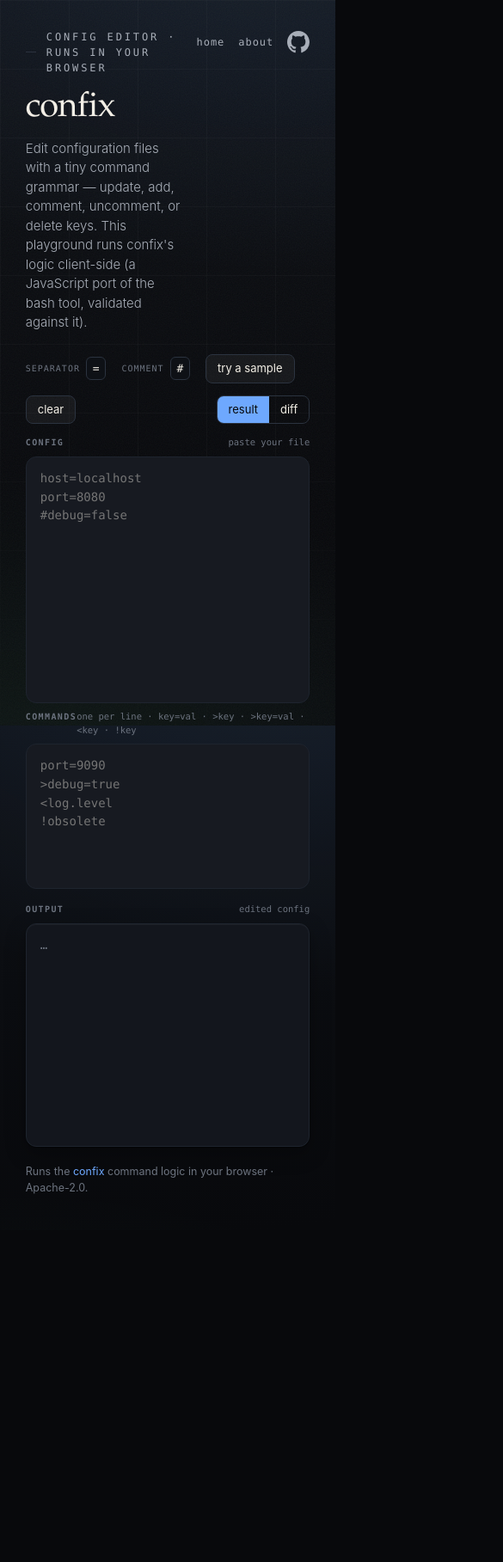
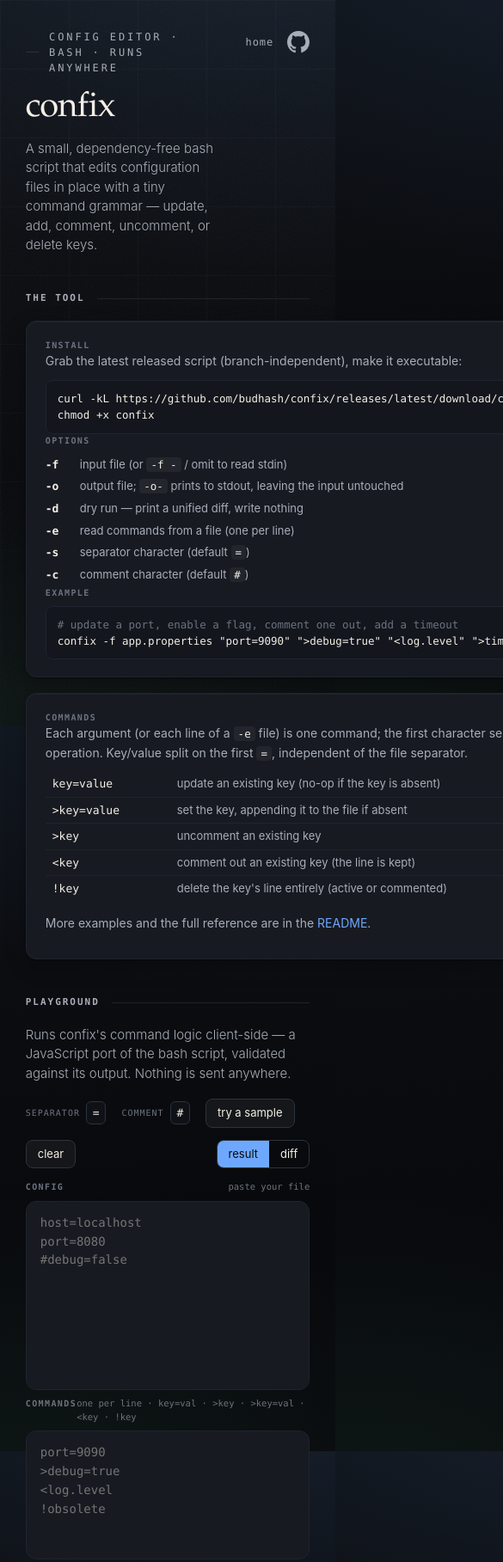
Before and after one commit to budhash/confix, a plain HTML site: page docs/index.html in a window 390 px wide. Shown: the top 1817 px of the page at 86% size, 585 px wide, since content can reach past the window. Before the commit the page ends 1431 px from the top, so only its background shows below. Drawn offline with Linux system fonts and the light colour scheme.

Commit message:
Web demo: split page into 'the tool' (docs) + 'playground' (demo)
The confix page now has two distinct sections: a details block (install,
options, command grammar, an example) and the interactive playground below it.
Drops the About dialog (its content is now on-page); header keeps home + the
GitHub source icon.

```diff
--- a/docs/index.html
+++ b/docs/index.html
@@ -4,13 +4,13 @@
 <meta charset="utf-8">
 <meta name="viewport" content="width=device-width, initial-scale=1">
 <title>confix — edit config files with a tiny command grammar</title>
-<meta name="description" content="confix edits configuration files (properties, ini, yaml-ish) with a small command grammar — update, add, comment, uncomment, delete keys. Try it in your browser.">
+<meta name="description" content="confix edits configuration files (properties, ini, yaml-ish) with a small command grammar — update, add, comment, uncomment, delete keys. Docs + a live in-browser demo.">
 <meta name="keywords" content="config editor, configuration files, properties editor, ini editor, edit config, comment out config, bash config tool, confix, devops, sed config">
 <link rel="canonical" href="https://budhash.com/confix/">
 <meta property="og:type" content="website">
 <meta property="og:url" content="https://budhash.com/confix/">
 <meta property="og:title" content="confix — edit config files with a tiny command grammar">
-<meta property="og:description" content="Update, add, comment, uncomment, or delete config keys with a one-line grammar. Try it in your browser.">
+<meta property="og:description" content="Update, add, comment, uncomment, or delete config keys with a one-line grammar. Docs + a live in-browser demo.">
 <meta name="twitter:card" content="summary">
 <meta name="twitter:title" content="confix — edit config files with a tiny command grammar">
 <meta name="twitter:description" content="Update, add, comment, uncomment, or delete config keys with a one-line grammar.">
@@ -29,18 +29,40 @@
 </script>
 <link rel="stylesheet" href="theme.css">
 <style>
-  .app { max-width: min(1500px, 95vw); margin: 0 auto; padding: clamp(24px, 4vh, 52px) clamp(20px, 3vw, 48px) 40px; min-height: 100vh; display: flex; flex-direction: column; }
+  .app { max-width: min(1500px, 95vw); margin: 0 auto; padding: clamp(24px, 4vh, 52px) clamp(20px, 3vw, 48px) 48px; }
 
-  header { position: relative; padding-right: 150px; }
+  header { position: relative; padding-right: 104px; }
   .top-links { position: absolute; top: 2px; right: 0; display: inline-flex; align-items: center; gap: 16px; }
   .navlink { font-family: var(--mono); font-size: 12px; letter-spacing: 0.08em; color: var(--paper-dim); background: none; border: 0; padding: 0; cursor: pointer; transition: color .14s; }
   .navlink:hover { color: var(--accent); }
   .gh-link { display: inline-flex; color: var(--paper-dim); transition: color .14s, transform .14s; }
   .gh-link:hover { color: var(--accent); transform: translateY(-1px); }
   .gh-link svg { display: block; }
-  h1 .dev { color: var(--accent); }
 
-  .controls { display: flex; align-items: center; gap: 14px 18px; flex-wrap: wrap; margin: clamp(20px, 3vh, 34px) 0 14px; }
+  /* section heading: mono eyebrow with a trailing hairline */
+  .section-head { display: flex; align-items: center; gap: 14px; margin: clamp(30px, 5vh, 56px) 0 18px; }
+  .section-head .label { font-family: var(--mono); font-size: 11px; font-weight: 600; letter-spacing: 0.18em; text-transform: uppercase; color: var(--paper-dim); white-space: nowrap; }
+  .section-head::after { content: ""; flex: 1 1 auto; height: 1px; background: var(--rule); }
+
+  /* ── details ─────────────────────────────────────────────────────────── */
+  .doc-grid { display: grid; grid-template-columns: 1.1fr 1fr; gap: 18px; align-items: start; }
+  .card { background: var(--surface); border: 1px solid var(--rule); border-radius: 12px; box-shadow: var(--elev); padding: 20px 22px; }
+  .card > .label { font-family: var(--mono); font-size: 10px; font-weight: 600; letter-spacing: 0.14em; text-transform: uppercase; color: var(--paper-dimmer); display: block; }
+  .card > .label + .label { margin-top: 18px; }
+  .card p { margin: 0 0 10px; color: var(--paper-dim); font-size: 14px; line-height: 1.6; }
+  .card p code, .inline-code { font-family: var(--mono); font-size: 12.5px; background: var(--chip); padding: 1px 5px; border-radius: 4px; color: var(--paper); }
+  pre.code { margin: 8px 0 0; background: var(--well); border: 1px solid var(--rule); border-radius: 8px; padding: 11px 13px; overflow-x: auto; font-family: var(--mono); font-size: 12.5px; line-height: 1.55; color: var(--paper); }
+  pre.code .c { color: var(--paper-dimmer); }
+  .grammar { width: 100%; border-collapse: collapse; margin-top: 8px; font-size: 13px; }
+  .grammar td { padding: 5px 8px; border-top: 1px solid var(--rule); vertical-align: top; color: var(--paper-dim); }
+  .grammar tr:first-child td { border-top: 0; }
+  .grammar td:first-child { font-family: var(--mono); color: var(--paper); white-space: nowrap; }
+  .opts { list-style: none; margin: 8px 0 0; padding: 0; }
+  .opts li { display: flex; gap: 10px; padding: 3px 0; color: var(--paper-dim); font-size: 13px; }
+  .opts b { font-family: var(--mono); font-weight: 600; color: var(--paper); flex: 0 0 30px; }
+
+  /* ── demo ────────────────────────────────────────────────────────────── */
+  .controls { display: flex; align-items: center; gap: 14px 18px; flex-wrap: wrap; margin-bottom: 14px; }
   .ctl { display: inline-flex; align-items: center; gap: 7px; }
   .ctl label { font-family: var(--mono); font-size: 10px; letter-spacing: 0.1em; text-transform: uppercase; color: var(--paper-dimmer); }
   .ctl input { width: 3ch; text-align: center; background: var(--ink-2); color: var(--paper); border: 1px solid var(--rule-hi); border-radius: 6px; padding: 5px 4px; font-family: var(--mono); font-size: 13px; }
@@ -52,47 +74,27 @@
   .seg button { border: 0; border-radius: 0; background: transparent; }
   .seg button.on { background: var(--accent); color: #08090c; }
 
-  .grid { flex: 1 1 auto; display: grid; grid-template-columns: 1fr 1fr; gap: 16px; min-height: 0; }
-  .col { display: flex; flex-direction: column; min-height: 0; gap: 8px; }
+  .grid { display: grid; grid-template-columns: 1fr 1fr; gap: 16px; }
+  .col { display: flex; flex-direction: column; gap: 8px; }
   .lbl { display: flex; align-items: baseline; justify-content: space-between; }
   .lbl .label { font-family: var(--mono); font-size: 10px; font-weight: 600; letter-spacing: 0.14em; text-transform: uppercase; color: var(--paper-dimmer); }
   .lbl .hint { font-family: var(--mono); font-size: 10.5px; color: var(--paper-dimmer); }
-
   .panel { background: var(--surface); border: 1px solid var(--rule); border-radius: 12px; box-shadow: var(--elev); }
-  textarea, .out {
-    width: 100%; color: var(--paper); border-radius: 12px; padding: 14px 16px;
-    font-family: var(--mono); font-size: 14px; line-height: 1.55; resize: none;
-  }
+  textarea, .out { width: 100%; color: var(--paper); border-radius: 12px; padding: 14px 16px; font-family: var(--mono); font-size: 14px; line-height: 1.55; resize: none; }
   textarea { background: var(--surface); border: 1px solid var(--rule); }
   textarea:focus { outline: none; border-color: var(--accent); box-shadow: 0 0 0 3px rgba(110,168,254,0.16); }
-  #config { flex: 1 1 auto; min-height: clamp(200px, 34vh, 420px); }
-  #commands { flex: 0 0 auto; height: clamp(120px, 20vh, 220px); }
-  .out { flex: 1 1 auto; min-height: clamp(340px, 56vh, 660px); background: var(--well); overflow: auto; white-space: pre; }
+  #config { min-height: 220px; }
+  #commands { height: 150px; }
+  .out { min-height: 404px; background: var(--well); overflow: auto; white-space: pre; }
   .out .add { color: var(--green); }
   .out .del { color: var(--red); }
   .out .hunk { color: var(--paper-dimmer); }
   .out:empty::before { content: "…"; color: var(--paper-dimmer); }
 
-  footer { margin-top: 20px; font-size: 12.5px; color: var(--paper-dimmer); }
-
-  .about { max-width: 600px; width: calc(100% - 40px); background: var(--surface); color: var(--paper); border: 1px solid var(--rule-hi); border-radius: 14px; box-shadow: var(--elev); padding: 0; }
-  .about::backdrop { background: rgba(4,5,8,0.72); }
-  .about-head { display: flex; align-items: center; justify-content: space-between; padding: 18px 22px; border-bottom: 1px solid var(--rule); }
-  .about-head h2 { margin: 0; font-family: var(--display); font-weight: 500; font-size: 22px; }
-  .about-close { font: inherit; font-size: 18px; line-height: 1; color: var(--paper-dim); background: none; border: 0; cursor: pointer; padding: 4px; }
-  .about-close:hover { color: var(--accent); }
-  .about-body { padding: 18px 22px 22px; }
-  .about-body h3 { margin: 18px 0 6px; font-family: var(--mono); font-size: 11px; letter-spacing: .1em; text-transform: uppercase; color: var(--paper-dimmer); }
-  .about-body h3:first-child { margin-top: 0; }
-  .about-body p { margin: 0 0 6px; color: var(--paper-dim); font-size: 14px; line-height: 1.6; }
-  .about-body code { font-family: var(--mono); font-size: 12.5px; background: var(--chip); padding: 1px 5px; border-radius: 4px; color: var(--paper); }
-  .grammar { width: 100%; border-collapse: collapse; margin: 4px 0; font-size: 13px; }
-  .grammar td { padding: 4px 8px; border-top: 1px solid var(--rule); vertical-align: top; color: var(--paper-dim); }
-  .grammar td:first-child { font-family: var(--mono); color: var(--paper); white-space: nowrap; }
+  footer { margin-top: 40px; padding-top: 18px; border-top: 1px solid var(--rule); font-size: 12.5px; color: var(--paper-dimmer); }
 
   @media (max-width: 820px) {
-    .grid { grid-template-columns: 1fr; }
-    .out { min-height: 260px; }
+    .doc-grid, .grid { grid-template-columns: 1fr; }
   }
 </style>
 </head>
@@ -101,15 +103,53 @@
   <header>
     <div class="top-links">
       <a class="navlink" href="/">home</a>
-      <button type="button" class="navlink" id="aboutOpen">about</button>
       <a class="gh-link" href="https://github.com/budhash/confix" target="_blank" rel="noopener" aria-label="View confix source on GitHub" title="View source on GitHub">
         <svg viewBox="0 0 16 16" width="26" height="26" fill="currentColor" aria-hidden="true"><path d="M8 0C3.58 0 0 3.58 0 8c0 3.54 2.29 6.53 5.47 7.59.4.07.55-.17.55-.38 0-.19-.01-.82-.01-1.49-2.01.37-2.53-.49-2.69-.94-.09-.23-.48-.94-.82-1.13-.28-.15-.68-.52-.01-.53.63-.01 1.08.58 1.23.82.72 1.21 1.87.87 2.33.66.07-.52.28-.87.51-1.07-1.78-.2-3.64-.89-3.64-3.95 0-.87.31-1.59.82-2.15-.08-.2-.36-1.02.08-2.12 0 0 .67-.21 2.2.82.64-.18 1.32-.27 2-.27.68 0 1.36.09 2 .27 1.53-1.04 2.2-.82 2.2-.82.44 1.1.16 1.92.08 2.12.51.56.82 1.27.82 2.15 0 3.07-1.87 3.75-3.65 3.95.29.25.54.73.54 1.48 0 1.07-.01 1.93-.01 2.2 0 .21.15.46.55.38A8.013 8.013 0 0 0 16 8c0-4.42-3.58-8-8-8Z"></path></svg>
       </a>
     </div>
-    <div class="eyebrow">config editor · runs in your browser</div>
+    <div class="eyebrow">config editor · bash · runs anywhere</div>
     <h1>confix</h1>
-    <p class="subtitle">Edit configuration files with a tiny command grammar — update, add, comment, uncomment, or delete keys. This playground runs confix's logic client-side (a JavaScript port of the bash tool, validated against it).</p>
+    <p class="subtitle">A small, dependency-free bash script that edits configuration files in place with a tiny command grammar — update, add, comment, uncomment, or delete keys.</p>
   </header>
+
+  <!-- ── Part 1: the tool ────────────────────────────────────────────── -->
+  <div class="section-head"><span class="label">the tool</span></div>
+  <div class="doc-grid">
+    <div class="card">
+      <span class="label">install</span>
+      <p>Grab the latest released script (branch-independent), make it executable:</p>
+      <pre class="code">curl -kL https://github.com/budhash/confix/releases/latest/download/confix &gt; confix
+chmod +x confix</pre>
+      <span class="label">options</span>
+      <ul class="opts">
+        <li><b>-f</b><span>input file (or <span class="inline-code">-f -</span> / omit to read stdin)</span></li>
+        <li><b>-o</b><span>output file; <span class="inline-code">-o-</span> prints to stdout, leaving the input untouched</span></li>
+        <li><b>-d</b><span>dry run — print a unified diff, write nothing</span></li>
+        <li><b>-e</b><span>read commands from a file (one per line)</span></li>
+        <li><b>-s</b><span>separator character (default <span class="inline-code">=</span>)</span></li>
+        <li><b>-c</b><span>comment character (default <span class="inline-code">#</span>)</span></li>
+      </ul>
+      <span class="label">example</span>
+      <pre class="code"><span class="c"># update a port, enable a flag, comment one out, add a timeout</span>
+confix -f app.properties "port=9090" "&gt;debug=true" "&lt;log.level" "&gt;timeout=30"</pre>
+    </div>
+    <div class="card">
+      <span class="label">commands</span>
+      <p>Each argument (or each line of a <span class="inline-code">-e</span> file) is one command; the first character selects the operation. Key/value split on the first <span class="inline-code">=</span>, independent of the file separator.</p>
+      <table class="grammar">
+        <tr><td>key=value</td><td>update an existing key (no-op if the key is absent)</td></tr>
+        <tr><td>&gt;key=value</td><td>set the key, appending it to the file if absent</td></tr>
+        <tr><td>&gt;key</td><td>uncomment an existing key</td></tr>
+        <tr><td>&lt;key</td><td>comment out an existing key (the line is kept)</td></tr>
+        <tr><td>!key</td><td>delete the key's line entirely (active or commented)</td></tr>
+      </table>
+      <p style="margin-top:14px">More examples and the full reference are in the <a href="https://github.com/budhash/confix" rel="noopener">README</a>.</p>
+    </div>
+  </div>
+
+  <!-- ── Part 2: the demo ────────────────────────────────────────────── -->
+  <div class="section-head"><span class="label">playground</span></div>
+  <p class="subtitle" style="margin:0 0 18px">Runs confix's command logic client-side — a JavaScript port of the bash script, validated against its output. Nothing is sent anywhere.</p>
 
   <div class="controls">
     <div class="ctl"><label for="sep">separator</label><input id="sep" value="=" maxlength="3" spellcheck="false"></div>
@@ -139,35 +179,6 @@
   <footer>
     Runs the <a href="https://github.com/budhash/confix" rel="noopener">confix</a> command logic in your browser · Apache-2.0.
   </footer>
-
-  <dialog id="about" class="about">
-    <div class="about-head">
-      <h2>About confix</h2>
-      <button type="button" class="about-close" id="aboutClose" aria-label="Close">✕</button>
-    </div>
-    <div class="about-body">
-      <p><strong>confix</strong> is a small, dependency-free <strong>bash</strong> script that edits configuration files in place — properties, ini, yaml-ish, anything with <code>key</code><em>separator</em><code>value</code> lines. Point it at a file, give it one-line commands, done.</p>
-
-      <h3>Command grammar</h3>
-      <table class="grammar">
-        <tr><td>key=value</td><td>update an existing key (no-op if absent)</td></tr>
-        <tr><td>&gt;key=value</td><td>set the key, appending it if absent</td></tr>
-        <tr><td>&gt;key</td><td>uncomment an existing key</td></tr>
-        <tr><td>&lt;key</td><td>comment out an existing key</td></tr>
-        <tr><td>!key</td><td>delete the key's line (active or commented)</td></tr>
-      </table>
-      <p>The <em>separator</em> (default <code>=</code>) and <em>comment</em> char (default <code>#</code>) are configurable. Commands always split key/value on the first <code>=</code>, independent of the file separator.</p>
-
-      <h3>About this demo</h3>
-      <p>The real tool is the bash script; this page reproduces its edits in JavaScript so it can run entirely client-side (nothing is sent anywhere). The port is validated against the bash script's own output.</p>
-
-      <p>
-        <a href="https://github.com/budhash/confix" rel="noopener">Source</a> ·
-        <a href="https://github.com/budhash/confix/releases/latest" rel="noopener">Download</a> ·
-        Apache-2.0
-      </p>
-    </div>
-  </dialog>
 </main>
 
 <script src="confix.js"></script>
@@ -176,7 +187,6 @@
   const config = $("config"), commands = $("commands"), sep = $("sep"), comment = $("comment"), out = $("out");
   let view = "result";
 
-  // minimal LCS line diff for the "diff" view
   function lineDiff(a, b) {
     const A = a.length ? a.split("\n") : [], B = b.length ? b.split("\n") : [];
     const n = A.length, m = B.length;
@@ -184,8 +194,7 @@
     for (let i = n - 1; i >= 0; i--)
       for (let j = m - 1; j >= 0; j--)
         dp[i][j] = A[i] === B[j] ? dp[i + 1][j + 1] + 1 : Math.max(dp[i + 1][j], dp[i][j + 1]);
-    const rows = [];
-    let i = 0, j = 0;
+    const rows = []; let i = 0, j = 0;
     while (i < n && j < m) {
       if (A[i] === B[j]) { rows.push([" ", A[i]]); i++; j++; }
       else if (dp[i + 1][j] >= dp[i][j + 1]) { rows.push(["-", A[i]]); i++; }
@@ -195,23 +204,19 @@
     while (j < m) rows.push(["+", B[j++]]);
     return rows;
   }
-
   const esc = (s) => s.replace(/[&<>]/g, (c) => ({ "&": "&amp;", "<": "&lt;", ">": "&gt;" }[c]));
 
   function render() {
     const src = config.value;
     const cmds = confix.parseCommandBlock(commands.value, comment.value || "#");
     const result = confix.apply(src, cmds, { sep: sep.value, comment: comment.value });
-    if (view === "result") {
-      out.textContent = result;
-    } else {
+    if (view === "result") { out.textContent = result; return; }
     const rows = lineDiff(src.replace(/\n$/, ""), result.replace(/\n$/, ""));
     if (rows.every((r) => r[0] === " ")) { out.innerHTML = '<span class="hunk">no changes</span>'; return; }
     out.innerHTML = rows.map(([s, l]) => {
       const cls = s === "+" ? "add" : s === "-" ? "del" : "";
       return '<span class="' + cls + '">' + esc(s + " " + l) + "</span>";
     }).join("\n");
-    }
   }
 
   for (const el of [config, commands, sep, comment]) el.addEventListener("input", render);
@@ -225,7 +230,6 @@
   }
   $("viewResult").addEventListener("click", () => setView("result"));
   $("viewDiff").addEventListener("click", () => setView("diff"));
-
   $("sample").addEventListener("click", () => {
     config.value = "# app config\nhost=localhost\nport=8080\n#debug=false\nlog.level=INFO\n";
     commands.value = "port=9090\n>debug=true\n<log.level\n>timeout=30";
@@ -234,12 +238,6 @@
   });
   $("clear").addEventListener("click", () => { config.value = ""; commands.value = ""; render(); config.focus(); });
 
-  // About dialog
-  const about = $("about");
-  $("aboutOpen").addEventListener("click", () => about.showModal());
-  $("aboutClose").addEventListener("click", () => about.close());
-  about.addEventListener("click", (e) => { if (e.target === about) about.close(); });
-
   render();
 </script>
 </body>
```
Lines whose indentation alone changed are shown as unchanged.
